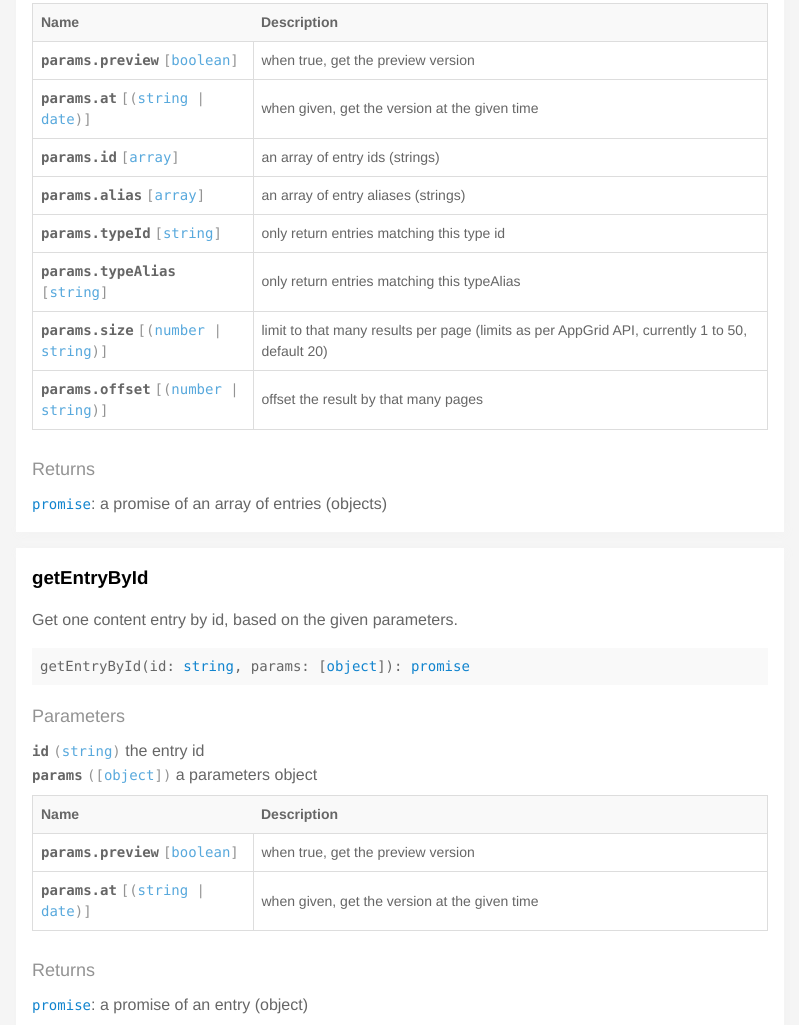
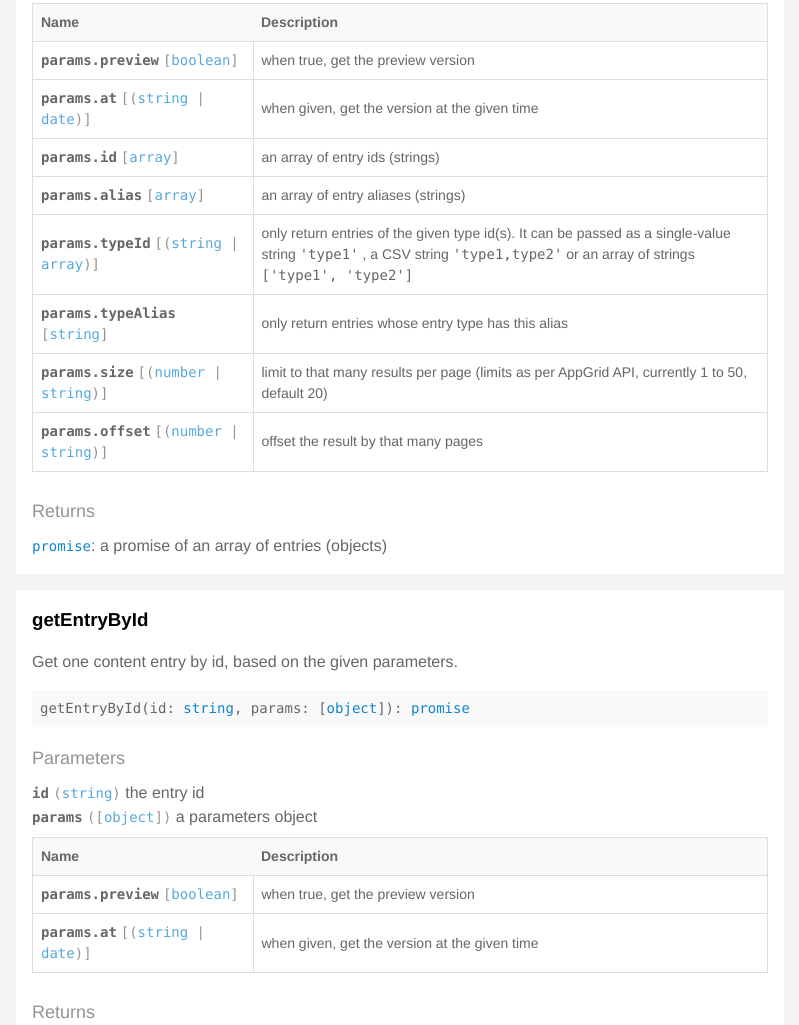
Before and after one commit to Accedo-Global-Solutions/accedo-control-sdk-js, a website: page docs/index.html in a window 1280 px wide. Shown: the part 1822-2847 px from the top of the page, without its empty margins (368-1167 px from the left). Drawn offline with Linux system fonts and the light colour scheme.

Commit message:
MINOR: the typeId param can be an array too, as per PR comments

```diff
--- a/docs/index.html
+++ b/docs/index.html
@@ -901,16 +901,23 @@ Code examples can be found in the github repository.</p>
                 </tr>
 
                 <tr>
-                  <td class='break-word'><span class='code bold'>params.typeId</span> <code class='quiet'>[<a href="https://developer.mozilla.org/en-US/docs/Web/JavaScript/Reference/Global_Objects/String">string</a>]</code>
-                  </td>
-                  <td class='break-word'><span>only return entries matching this type id
+                  <td class='break-word'><span class='code bold'>params.typeId</span> <code class='quiet'>[(<a href="https://developer.mozilla.org/en-US/docs/Web/JavaScript/Reference/Global_Objects/String">string</a> | <a href="https://developer.mozilla.org/en-US/docs/Web/JavaScript/Reference/Global_Objects/Array">array</a>)]</code>
+                  </td>
+                  <td class='break-word'><span>only return entries of the given type id(s).
+It can be passed as a single-value string
+<code>'type1'</code>
+,
+a CSV string
+<code>'type1,type2'</code>
+ or an array of strings
+<code>['type1', 'type2']</code>
 </span></td>
                 </tr>
 
                 <tr>
                   <td class='break-word'><span class='code bold'>params.typeAlias</span> <code class='quiet'>[<a href="https://developer.mozilla.org/en-US/docs/Web/JavaScript/Reference/Global_Objects/String">string</a>]</code>
                   </td>
-                  <td class='break-word'><span>only return entries matching this typeAlias
+                  <td class='break-word'><span>only return entries whose entry type has this alias
 </span></td>
                 </tr>
 
```
Also changed, not shown: src/stamps/entries.js (+13 -5 lines), test/specs/entries.spec.js (+13 -0 lines), CHANGELOG.md, dist/bundle.es6.js, dist/bundle.umd.js.
